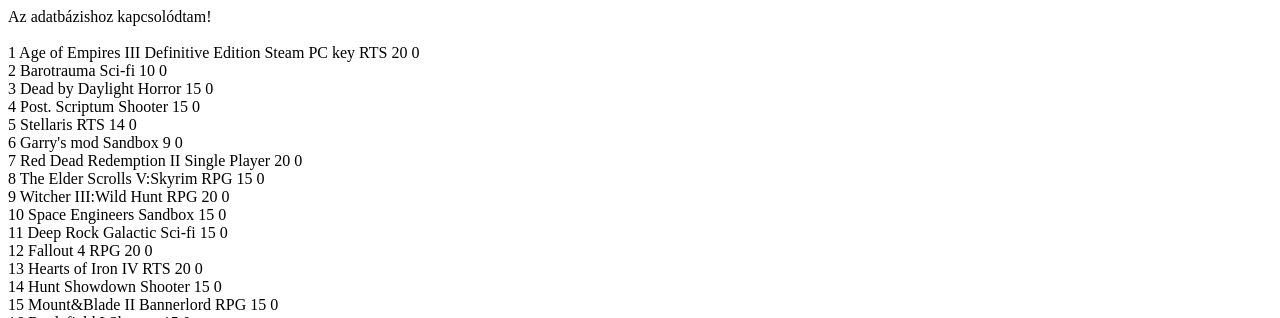
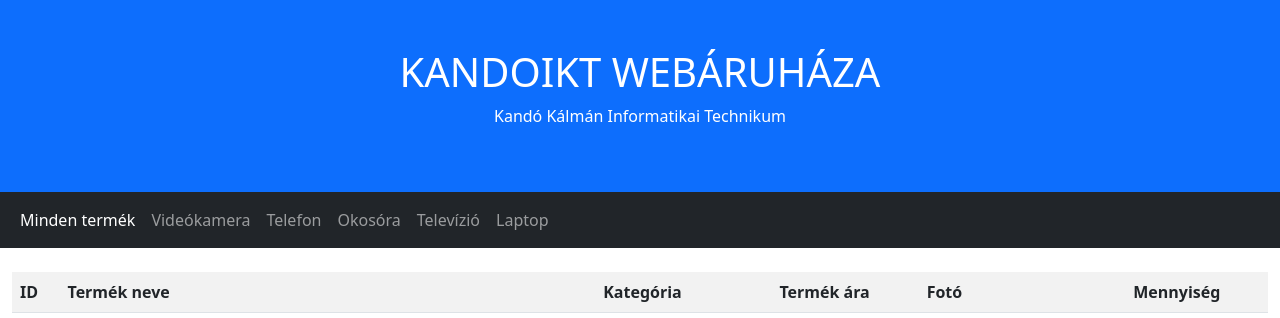
Before and after one commit to pejkob/webaruhaz, a PHP site: page / in a window 1280 px wide. Shown: the top 318 px of the page. Run offline with PHP 8.4, Linux system fonts and the light colour scheme; data comes from the database, SQL or seed files in the repository.

Commit message:
updated the index.php to work with all the bs

```diff
--- a/index.php
+++ b/index.php
@@ -1,37 +1,107 @@
 <!DOCTYPE html>
-<html lang="HU">
+<html lang="hu">
 <head>
-    <meta charset="UTF-8">
-    <meta name="viewport" content="width=device-width, initial-scale=1.0">
-    <title>Pejkó Bálint Webáruház</title>
+<meta charset="UTF-8">
+	<title>kandoikt webáruháza</title>
+  <link href="https://cdn.jsdelivr.net/npm/bootstrap@5.2.1/dist/css/bootstrap.min.css" rel="stylesheet">
+  <script src="https://cdn.jsdelivr.net/npm/bootstrap@5.2.1/dist/js/bootstrap.bundle.min.js"></script>
 </head>
 <body>
+<div class="p-5 bg-primary text-white text-center">
+  <h1>KANDOIKT WEBÁRUHÁZA</h1>
+  <p>Kandó Kálmán Informatikai Technikum</p>
+</div>
+<nav class="navbar navbar-expand-sm bg-dark navbar-dark">
+  <div class="container-fluid">
+    <ul class="navbar-nav">
+      <li class="nav-item">
+        <a class="nav-link active" href="index.php">Minden termék</a>
+      </li>
+      <li class="nav-item">
+        <a class="nav-link" href="videokamera.php">Videókamera</a>
+      </li>
+      <li class="nav-item">
+        <a class="nav-link" href="telefon.php">Telefon</a>
+      </li>
+	  <li class="nav-item">
+        <a class="nav-link" href="okosora.php">Okosóra</a>
+      </li>
+	  <li class="nav-item">
+        <a class="nav-link" href="televizio.php">Televízió</a>
+      </li>
+      <li class="nav-item">
+        <a class="nav-link" href="laptop.php">Laptop</a>
+      </li>
+    </ul>
+  </div>
+</nav>
+
+<div class="container-fluid">
+<table class="table table-striped">
+<br>
 <?php
 $servername = "localhost";
 $username = "root";
 $password = "";
 $dbname = "webaruhaz";
+//$dbname = "a saját adatbázis neve";
+
 
 // Create connection
 $conn = mysqli_connect($servername, $username, $password, $dbname);
 // Check connection
 if (!$conn) {
-    die("Connection failed: ". mysqli_connect() );
+  die("Kapcsolódási hiba: " . mysqli_connect_error());
 }
-echo "Az adatbázishoz kapcsolódtam!". "<br>"."<br>";
+
 $sql = "SELECT * FROM termek";
-$result = mysqli_query($conn,$sql);
+$result = mysqli_query($conn, $sql);
 
 if (mysqli_num_rows($result) > 0) {
-    // output data of each row
-    while($row = mysqli_fetch_assoc($result)) {
-        echo $row["id"]. " ". $row["termek_neve"]. " " . $row["kategoria"] . " " . $row["termek_ara"]. " ". $row["termek_kepe_nagy"]. " ". $row["termek_kepe_kicsi"]. " ". $row["mennyiseg"]. "<br>";
-    }
+  // output data of each row
+  echo "<tr>";
+    echo
+    "<th>ID</th>" .
+    "<th>Termék neve</th> ".
+    "<th>Kategória</th> " .
+    "<th>Termék ára</th>" .
+    //"<th>Termék képe nagy</th> " .
+    "<th>Fotó</th>".
+    "<th>Mennyiség</th>";
+  echo "</tr>";
+
+  while($row = mysqli_fetch_assoc($result)) {
+
+    echo "<tr>" ;
+
+    echo "<td>" .$row["id"]. "</td>" .
+     "<td>" .$row["termek_neve"]."</td>" .
+     "<td>" .$row["kategoria"]."</td>" .
+     "<td>" .$row["termek_ara"]."</td>" ;
+
+    print("<td><img src=\"photo/termek_kepe_nagy/$row[termek_kepe_nagy]\" alt=\"Hiányzik a kép!\"
+     height=\"100\" widht=\"200\" _class=\"img-fluid\" style=\"max-width=\"200\"\"></td>");
+
+    //"<td>" .$row["termek_kepe_nagy"]."</td>" .
+	  //"<td>" .$row["termek_kepe_kicsi"]."</td>" .
+
+     echo "<td>" .$row["mennyiseg"]."</td>" ;
+     echo "</tr>" ;
+  }
 } else {
-    echo "0 results";
+  echo "A hiba nem az Ön készülékében van!";
 }
 
 mysqli_close($conn);
 ?>
+
+</table>
+</div>
+
+
+<div class="mt-5 p-4 bg-dark text-white text-center">
+  <p>Készítette: kandoikt<br>2022/2023-as tanév</p>
+</div>
 </body>
-</html>
+
+<html>
```
